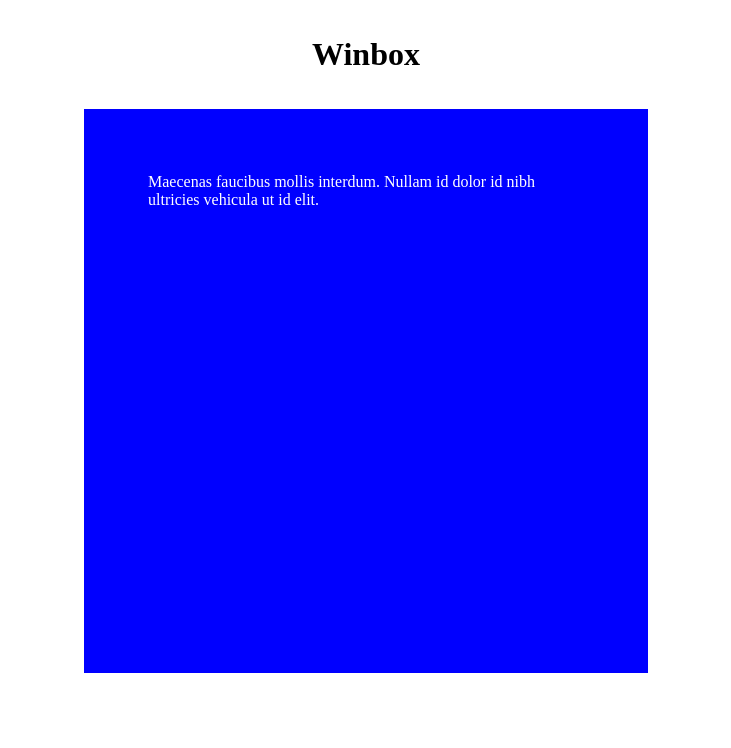
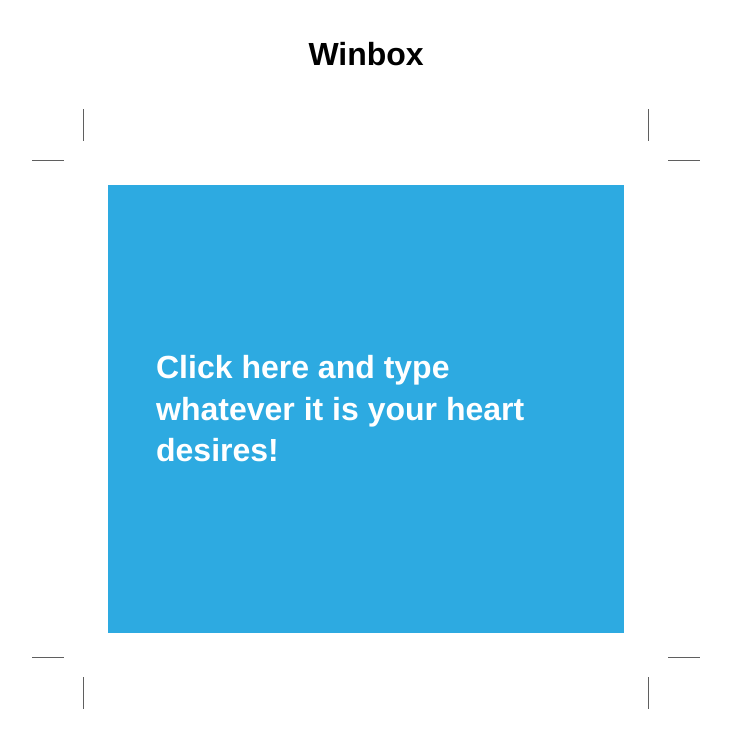
Before and after one commit to davidpots/msh-winbox, a Jekyll site: the page built from index.md, in a window 1280 px wide. Shown: the top 748 px of the page, without its empty margins (274-1005 px from the left). Built offline with Jekyll 4.4.1, drawn with Linux system fonts in a browser that asks for light colours.

Commit message:
Adds a smidge of styling to the win box

```diff
--- a/_layouts/home.html
+++ b/_layouts/home.html
@@ -6,9 +6,11 @@ layout: default
 <h1>Winbox</h1>
 <br /><br />
 
-<div class="winbox">
-  <div class="winbox-text" contenteditable="true">
-    Maecenas faucibus mollis interdum. Nullam id dolor id nibh ultricies vehicula ut id elit.
+<div class="winbox-guides">
+  <div class="winbox-container">
+    <div class="winbox-text" contenteditable="true" spellcheck="false">
+      Click here and type whatever it is your heart desires!
+    </div>
   </div>
 </div>
 
--- a/assets/main.scss
+++ b/assets/main.scss
@@ -9,6 +9,7 @@
 
 body {
   text-align: center;
+  font-family: Helvetica, "Helvetica Neue", sans-serif;
 }
 
 /* Platform switcher */
@@ -16,15 +17,38 @@ body {
 
 /* Win box itself */
 
-.winbox {
-  height: 564px;
-  width: 564px;
-  background: blue;
+.winbox-guides {
+  width: 668px;
+  height: 668px;
+  background: url(/assets/images/winbox-guides.png) no-repeat;
+  margin: 0 auto;
+  padding-top: 76px;
+}
+
+.winbox-container {
+  width: 516px;
+  height: 448px;
+  margin: 0 auto;
+  background: #2DAAE1;
+  position: relative;
+}
+
+.winbox-text {
+  width: 100%;
   color: white;
-  padding: 64px;
-  margin: 0 auto;
+  padding: 0 48px;
   text-align: left;
-  // box-sizing: border-box;
+  font-size: 32px;
+  line-height: 1.3;
+  font-weight: bold;
+
+  transform: translateY(-50%);
+  top: 50%;
+  position: relative;
+}
+
+[contenteditable]:focus {
+    outline: 0px solid transparent;
 }
 
 /* Widget */
@@ -36,5 +60,4 @@ body {
   display: inline-block;
   position: relative;
   margin-top: 32px;
-
 }
```
Also changed, not shown: assets/images/winbox-guides.png (added).
